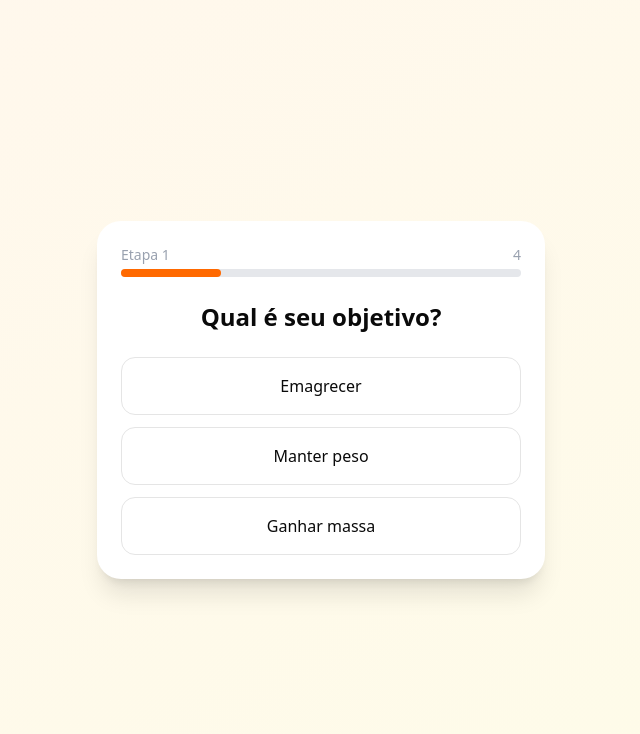
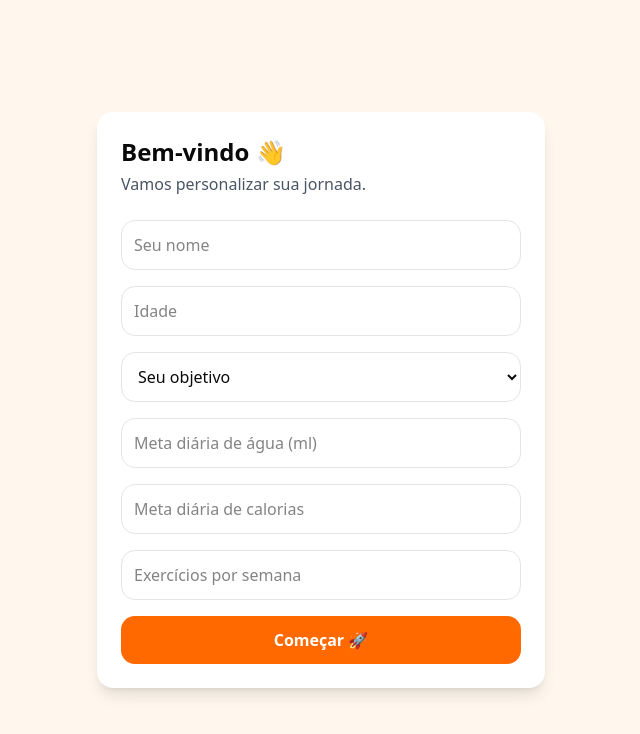
Before and after one commit to gregmattos/hisummerlasy, a Next.js app: page /quiz in a window 1280 px wide. Shown: the top 734 px of the page, without its empty margins (319-959 px from the left). Built offline with nearby package versions, Linux system fonts and the light colour scheme; no server answers.

Commit message:
Update page.tsx

```diff
--- a/src/app/quiz/page.tsx
+++ b/src/app/quiz/page.tsx
@@ -1,147 +1,132 @@
 "use client";
 
 import { useState } from "react";
+import { supabase } from "@/lib/supabaseClient";
 import { useRouter } from "next/navigation";
-import { supabase } from "@/lib/supabaseClient";
-
-const steps = [
-  {
-    key: "goal",
-    title: "Qual é seu objetivo?",
-    options: ["Emagrecer", "Manter peso", "Ganhar massa"],
-  },
-  {
-    key: "workout_frequency",
-    title: "Com que frequência você treina?",
-    options: ["Nunca", "1–2x por semana", "3–5x por semana", "Todos os dias"],
-  },
-  {
-    key: "diet_quality",
-    title: "Como está sua alimentação?",
-    options: [
-      "Nada controlada",
-      "Mais ou menos",
-      "Bem controlada",
-      "Sigo dieta certinha",
-    ],
-  },
-  {
-    key: "weight",
-    title: "Quanto você pesa hoje?",
-    input: true,
-    placeholder: "Ex: 75 kg",
-  },
-];
 
 export default function QuizPage() {
   const router = useRouter();
-  const [step, setStep] = useState(0);
-  const [answers, setAnswers] = useState<Record<string, string>>({});
+
   const [loading, setLoading] = useState(false);
 
-  async function handleAnswer(value: string) {
-    const currentKey = steps[step].key;
+  const [form, setForm] = useState({
+    name: "",
+    age: "",
+    goal: "",
+    water: "",
+    calories: "",
+    workouts: "",
+  });
 
-    const updated = {
-      ...answers,
-      [currentKey]: value,
-    };
-
-    setAnswers(updated);
-
-    if (step < steps.length - 1) {
-      setStep(step + 1);
-    } else {
-      await saveToSupabase(updated);
-    }
+  function handleChange(
+    e: React.ChangeEvent<HTMLInputElement | HTMLSelectElement>
+  ) {
+    setForm({ ...form, [e.target.name]: e.target.value });
   }
 
-  async function saveToSupabase(data: Record<string, string>) {
+  async function handleSubmit() {
     setLoading(true);
 
     const {
       data: { user },
+      error: userError,
     } = await supabase.auth.getUser();
 
-    if (!user) {
+    if (!user || userError) {
       alert("Usuário não autenticado");
+      setLoading(false);
       return;
     }
 
-    await supabase.from("user_profile").upsert({
-      id: user.id,
-      ...data,
-      onboarding_completed: true,
+    const userId = user.id;
+
+    // 1️⃣ Salva perfil
+    await supabase.from("profiles").upsert({
+      id: userId,
+      name: form.name,
+      age: Number(form.age),
+      goal: form.goal,
     });
 
+    // 2️⃣ Salva onboarding
+    await supabase.from("onboarding").upsert({
+      user_id: userId,
+      daily_water_goal: Number(form.water),
+      daily_calorie_goal: Number(form.calories),
+      weekly_workout_goal: Number(form.workouts),
+      completed: true,
+    });
+
+    setLoading(false);
     router.push("/dashboard");
   }
 
   return (
-    <div className="min-h-screen flex items-center justify-center bg-gradient-to-br from-orange-50 to-yellow-50 px-4">
-      <div className="bg-white w-full max-w-md rounded-3xl shadow-xl p-6">
-        {/* Progress */}
-        <div className="mb-6">
-          <div className="flex justify-between text-sm text-gray-400 mb-1">
-            <span>Etapa {step + 1}</span>
-            <span>{steps.length}</span>
-          </div>
-          <div className="w-full bg-gray-200 rounded-full h-2">
-            <div
-              className="bg-orange-500 h-2 rounded-full transition-all"
-              style={{
-                width: `${((step + 1) / steps.length) * 100}%`,
-              }}
+    <div className="min-h-screen flex items-center justify-center bg-orange-50 px-4">
+      <div className="bg-white w-full max-w-md rounded-2xl shadow-lg p-6">
+        <h1 className="text-2xl font-bold mb-1">Bem-vindo 👋</h1>
+        <p className="text-gray-600 mb-6">
+          Vamos personalizar sua jornada.
+        </p>
+
+        <div className="space-y-4">
+          <input
+            name="name"
+            placeholder="Seu nome"
+            className="w-full p-3 border rounded-xl"
+            onChange={handleChange}
           />
-          </div>
-        </div>
 
-        <h1 className="text-2xl font-bold mb-6 text-center">
-          {steps[step].title}
-        </h1>
+          <input
+            name="age"
+            type="number"
+            placeholder="Idade"
+            className="w-full p-3 border rounded-xl"
+            onChange={handleChange}
+          />
 
-        <div className="space-y-3">
-          {"options" in steps[step] &&
-            steps[step].options?.map((opt) => (
-              <button
-                key={opt}
-                onClick={() => handleAnswer(opt)}
-                className="w-full py-4 rounded-xl border px-4 font-medium hover:bg-orange-100 transition"
+          <select
+            name="goal"
+            className="w-full p-3 border rounded-xl"
+            onChange={handleChange}
           >
-                {opt}
-              </button>
-            ))}
+            <option value="">Seu objetivo</option>
+            <option value="emagrecer">Emagrecer</option>
+            <option value="manter">Manter peso</option>
+            <option value="ganhar">Ganhar massa</option>
+          </select>
 
-          {"input" in steps[step] && (
-            <>
           <input
-                type="text"
-                placeholder={steps[step].placeholder}
-                className="w-full py-4 px-4 rounded-xl border focus:outline-none focus:ring-2 focus:ring-orange-400"
-                onKeyDown={(e) => {
-                  if (e.key === "Enter") {
-                    handleAnswer(
-                      (e.target as HTMLInputElement).value
-                    );
-                  }
-                }}
+            name="water"
+            type="number"
+            placeholder="Meta diária de água (ml)"
+            className="w-full p-3 border rounded-xl"
+            onChange={handleChange}
+          />
+
+          <input
+            name="calories"
+            type="number"
+            placeholder="Meta diária de calorias"
+            className="w-full p-3 border rounded-xl"
+            onChange={handleChange}
+          />
+
+          <input
+            name="workouts"
+            type="number"
+            placeholder="Exercícios por semana"
+            className="w-full p-3 border rounded-xl"
+            onChange={handleChange}
           />
 
           <button
+            onClick={handleSubmit}
             disabled={loading}
-                onClick={() =>
-                  handleAnswer(
-                    (document.querySelector(
-                      "input"
-                    ) as HTMLInputElement)?.value
-                  )
-                }
-                className="w-full py-4 rounded-xl bg-orange-500 text-white font-semibold hover:bg-orange-600 transition disabled:opacity-50"
+            className="w-full bg-orange-500 text-white py-3 rounded-xl font-semibold hover:bg-orange-600 transition"
           >
-                {loading ? "Salvando..." : "Finalizar"}
+            {loading ? "Salvando..." : "Começar 🚀"}
           </button>
-            </>
-          )}
         </div>
       </div>
     </div>
```
Lines whose indentation alone changed are shown as unchanged.
